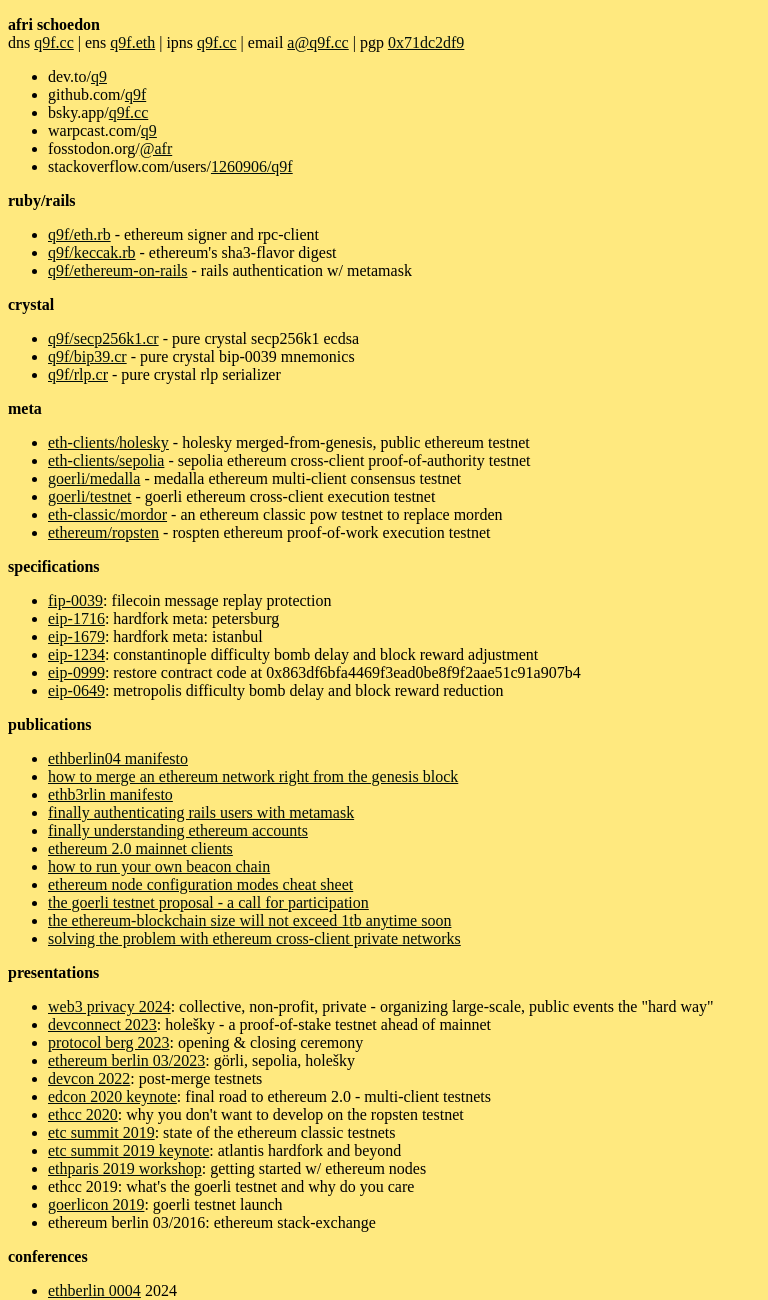
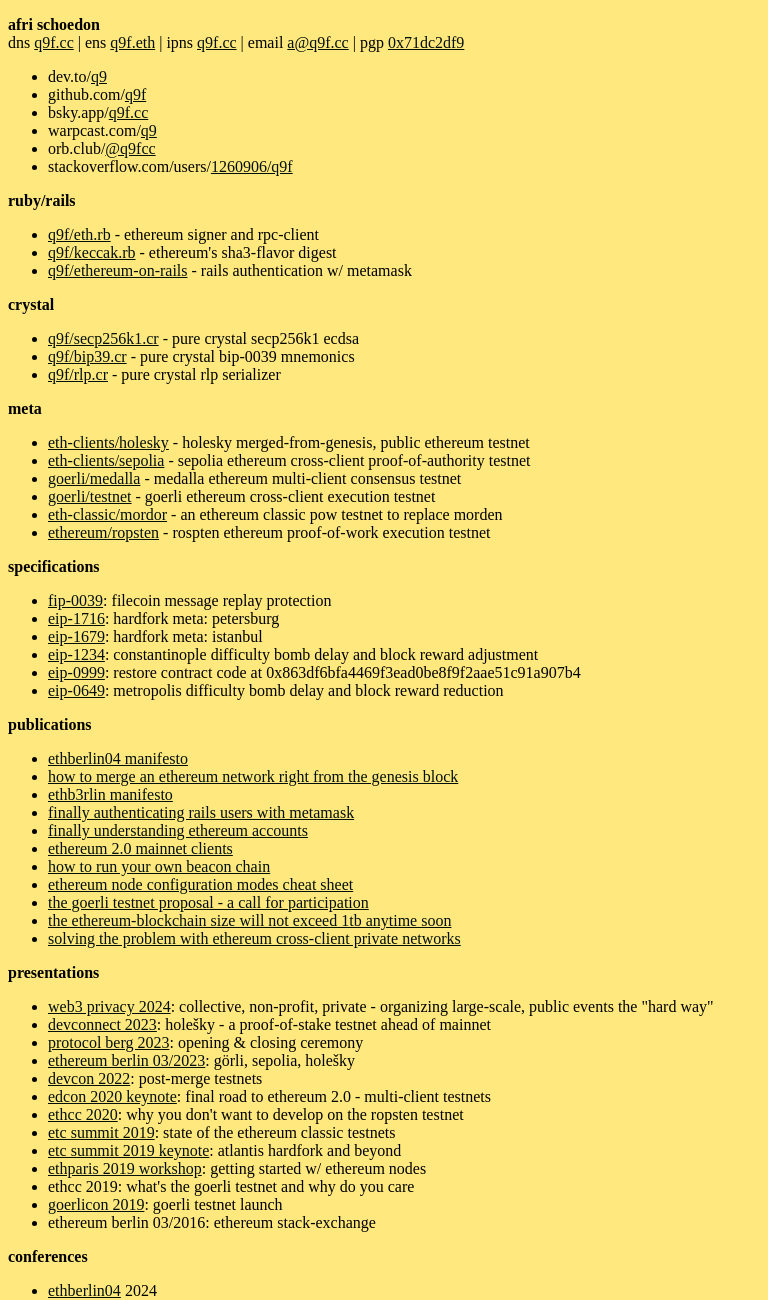
Before and after one commit to q9f/cc, a plain HTML site: page index.html in a window 1280 px wide. Shown: the top 1300 px of the page, without its empty margins (0-768 px from the left). Drawn offline with Linux system fonts and the light colour scheme.

Commit message:
remove mastodon

```diff
--- a/index.html
+++ b/index.html
@@ -19,7 +19,7 @@ pgp <a href="./0x71dc2df9.asc">0x71dc2df9</a>
 <li>github.com/<a href="https://github.com/q9f" target="_blank">q9f</a></li>
 <li>bsky.app/<a href="https://staging.bsky.app/profile/q9f.cc" target="_blank">q9f.cc</a></li>
 <li>warpcast.com/<a href="https://warpcast.com/q9" target="_blank">q9</a></li>
-<li>fosstodon.org/<a href="https://fosstodon.org/@afr" target="_blank">@afr</a></li>
+<li>orb.club/<a href="https://orb.club/@q9fcc" target="_blank">@q9fcc</a></li>
 <li>stackoverflow.com/users/<a href="https://stackoverflow.com/users/1260906/q9f" target="_blank">1260906/q9f</a></li>
 </ul>
 </p>
@@ -91,7 +91,7 @@ pgp <a href="./0x71dc2df9.asc">0x71dc2df9</a>
 </p>
 <p><strong>conferences</strong>
 <ul>
-<li><a href="https://ethberlin.org" target="_blank">ethberlin 0004</a> 2024</li>
+<li><a href="https://ethberlin.org" target="_blank">ethberlin04</a> 2024</li>
 <li><a href="https://events.ccc.de/congress/2023/hub/en/assembly/CDC/" target="_blank">37c3 cdc</a> 2023</li>
 <li><a href="https://protocol.berlin" target="_blank">protocol berg</a> 2023</li>
 <li><a href="https://ethberlin.ooo" target="_blank">ethb3rlin</a> 2022</li>
```
